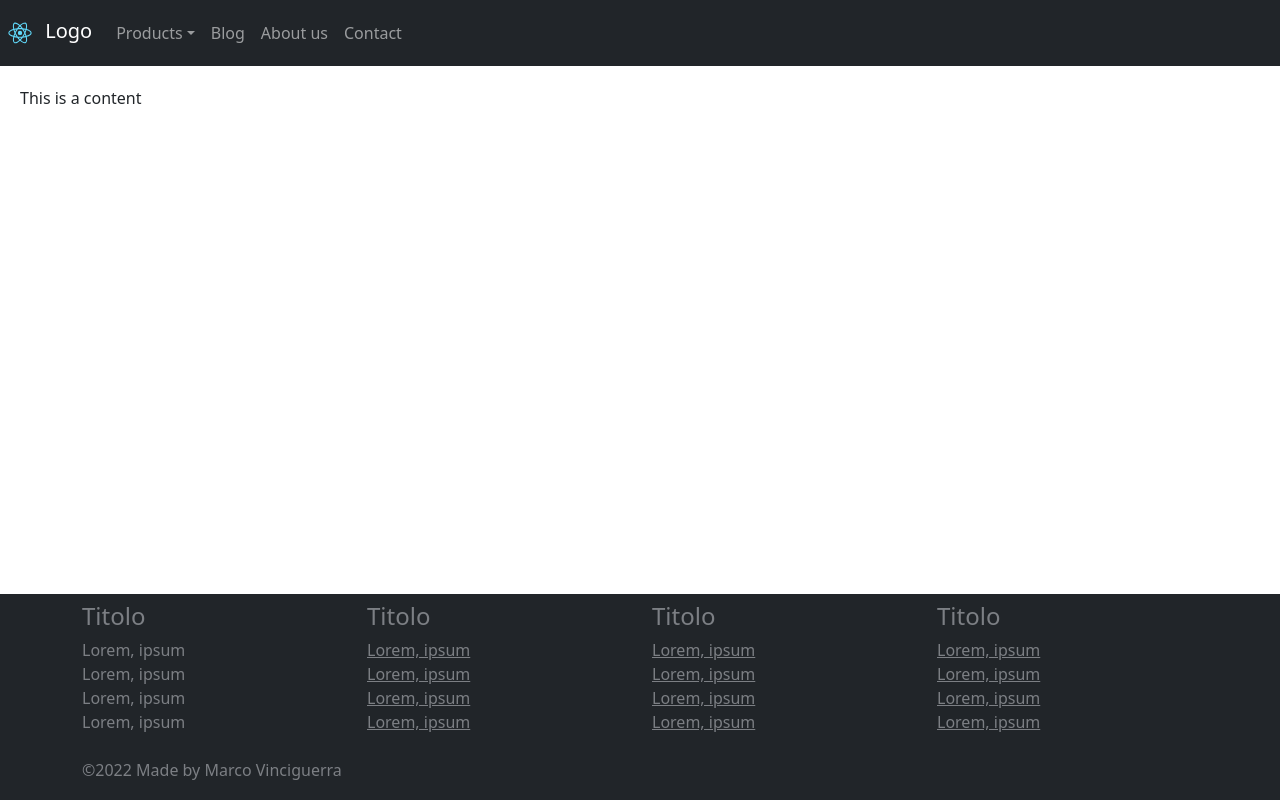
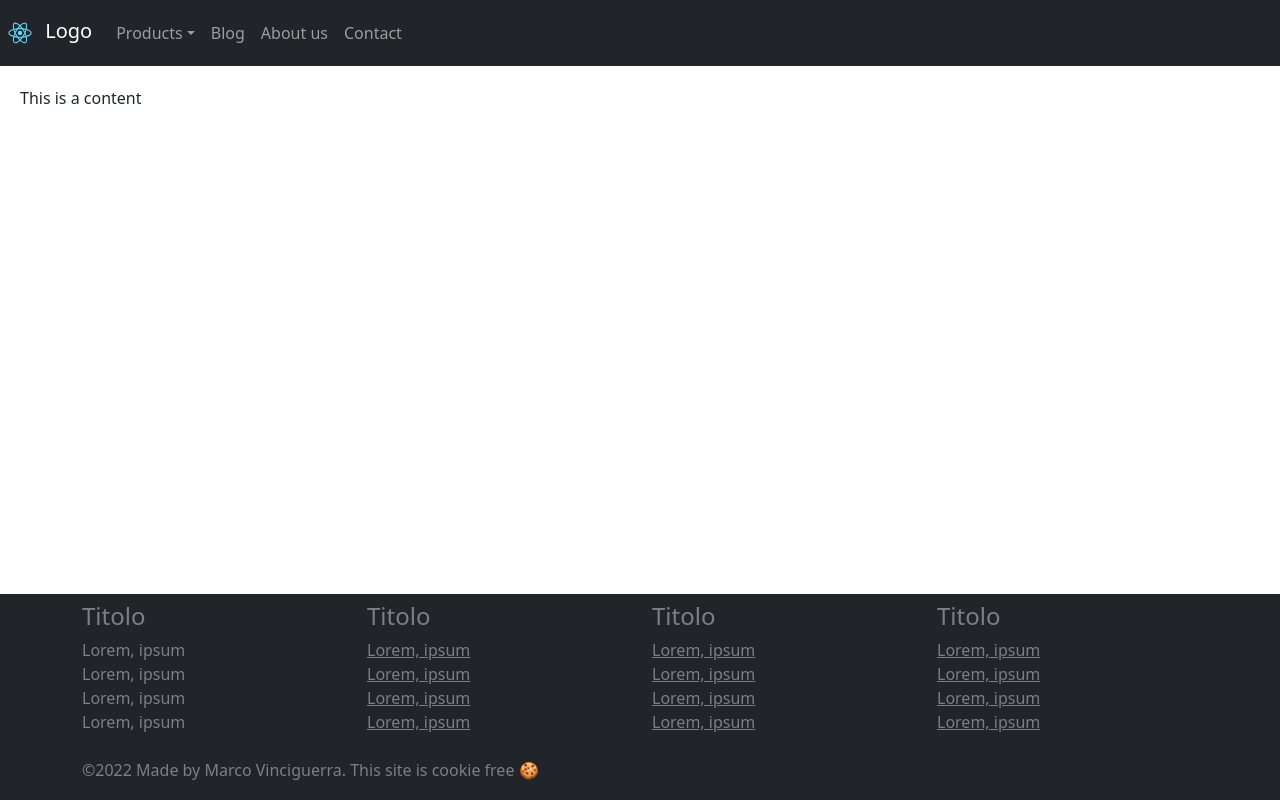
Before and after one commit to VinciGit00/Template-for-React, a React (Create React App) app: page / in a window 1280 px wide. Built offline with nearby package versions, Linux system fonts and the light colour scheme.

Commit message:
no cookie footer

```diff
--- a/src/Components/Footers.js
+++ b/src/Components/Footers.js
@@ -77,7 +77,8 @@ class Footer extends Component {
               {/**Footer bottom*/}
               <div className="footer-bottom">
                 <p className="text-xs-center">
-                  &copy;{new Date().getFullYear()} Made by Marco Vinciguerra
+                  &copy;{new Date().getFullYear()} Made by Marco Vinciguerra.
+                  This site is cookie free 🍪
                 </p>
               </div>
             </div>
```
